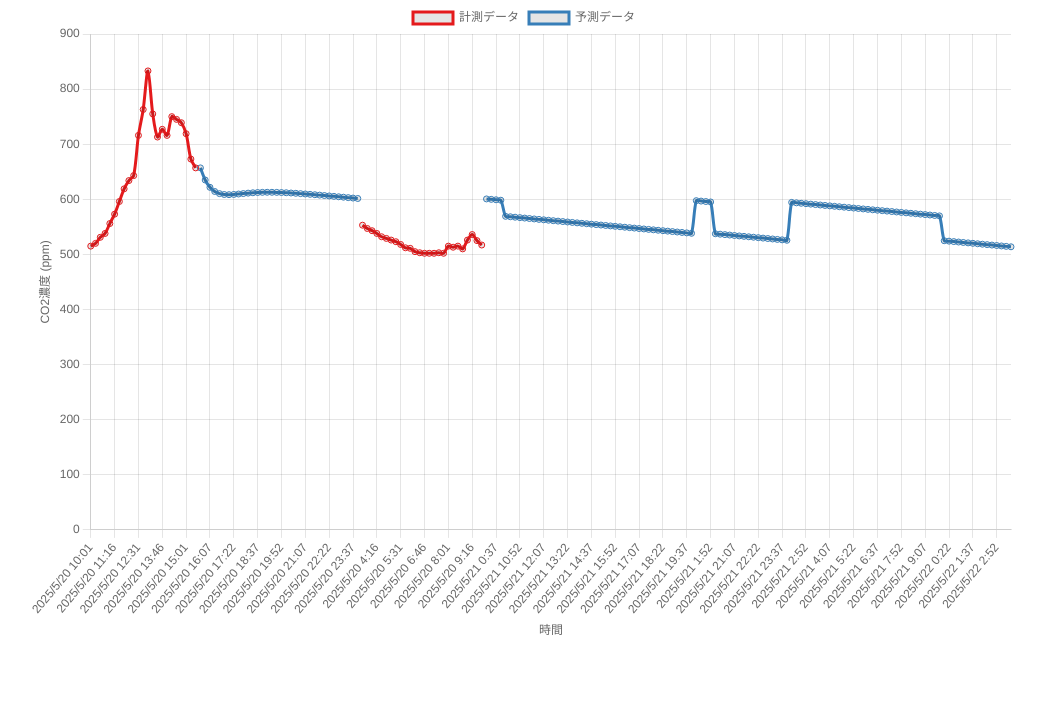
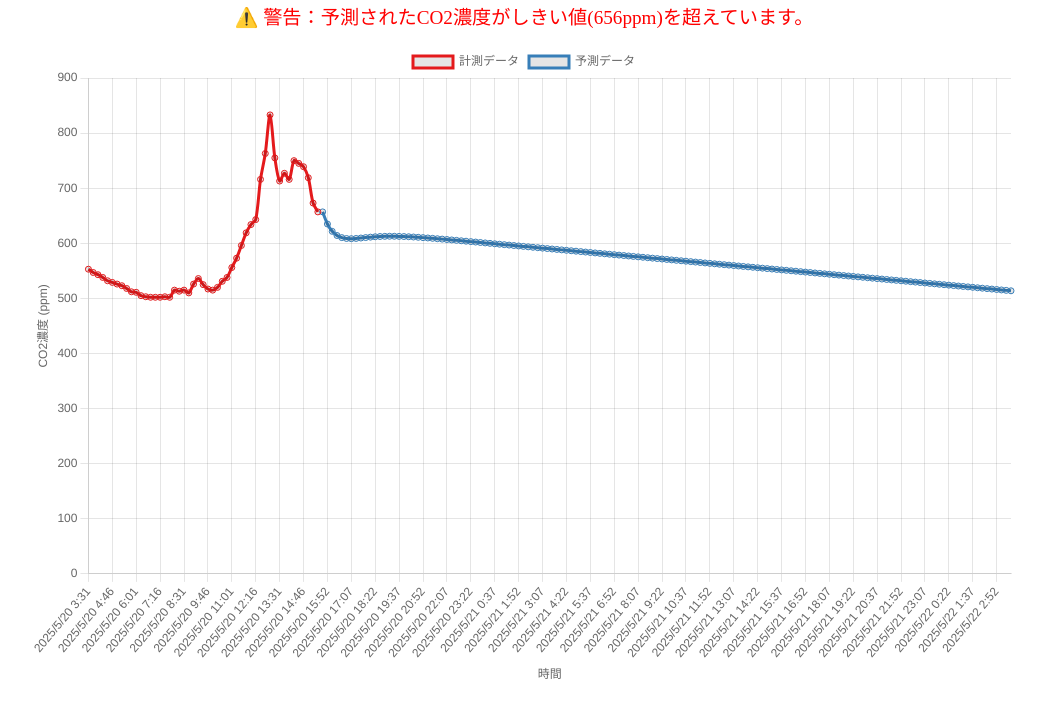
Before and after one commit to sibateku/AD_expt1, a plain HTML site: page index.html in a window 1280 px wide. Shown: the part 76-800 px from the top of the page, without its empty margins (116-1162 px from the left). Drawn offline with nearby package versions, Linux system fonts and the light colour scheme.

Commit message:
プログラム修正
グラフ表示でのエラー
test.jsで動くようになってます

```diff
--- a/index.html
+++ b/index.html
@@ -12,6 +12,11 @@
     h1 {
         text-align: center;
         margin: 16px 0;
+    }
+    #alert {
+      text-align: center;
+      font-size: 1.2rem;
+      margin-bottom: 16px;
     }
     #chart-container {
         width: 80%;
@@ -29,10 +34,10 @@
 
 <body>
   <h1>CO2濃度の推移</h1>
-  <div id="alert" style="text-align: center; font-size: 1.2rem; margin-bottom: 16px;"></div>
+  <div id="alert"></div>
   <div id="chart-container">
     <canvas id="co2Chart"></canvas>
   </div>
-  <script src="./script.js"></script>
+  <script src="./test.js"></script>
 </body>
 </html>
--- a/predicted.csv
+++ b/predicted.csv
@@ -1,146 +1,146 @@
 timestamp,predicted_co2
 2025/5/20 15:37,657
 2025/5/20 15:52,635.0212402
-2025/5/20 16:07,621.7158813476562
+2025/5/20 16:07,621.7158813
 2025/5/20 16:22,614.1762695
 2025/5/20 16:37,610.3146973
-2025/5/20 16:52,608.6878662109375
-2025/5/20 17:07,608.3880615234375
-2025/5/20 17:22,608.8089599609375
-2025/5/20 17:37,609.5599365234375
-2025/5/20 17:52,610.3986206054688
-2025/5/20 18:07,611.1817016601562
+2025/5/20 16:52,608.6878662
+2025/5/20 17:07,608.3880615
+2025/5/20 17:22,608.80896
+2025/5/20 17:37,609.5599365
+2025/5/20 17:52,610.3986206
+2025/5/20 18:07,611.1817017
 2025/5/20 18:22,611.8312988
-2025/5/20 18:37,612.3118896484375
+2025/5/20 18:37,612.3118896
 2025/5/20 18:52,612.6142578
-2025/5/20 19:07,612.7447509765625
-2025/5/20 19:22,612.7181396484375
-2025/5/20 19:37,612.5530395507812
-2025/5/20 19:52,612.2689819335938
-2025/5/20 20:07,611.8848266601562
+2025/5/20 19:07,612.744751
+2025/5/20 19:22,612.7181396
+2025/5/20 19:37,612.5530396
+2025/5/20 19:52,612.2689819
+2025/5/20 20:07,611.8848267
 2025/5/20 20:22,611.4177246
 2025/5/20 20:37,610.8828125
-2025/5/20 20:52,610.2930297851562
-2025/5/20 21:07,609.6593627929688
-2025/5/20 21:22,608.9907836914062
-2025/5/20 21:37,608.2946166992188
+2025/5/20 20:52,610.2930298
+2025/5/20 21:07,609.6593628
+2025/5/20 21:22,608.9907837
+2025/5/20 21:37,608.2946167
 2025/5/20 21:52,607.5769043
-2025/5/20 22:07,606.8423461914062
+2025/5/20 22:07,606.8423462
 2025/5/20 22:22,606.0947266
-2025/5/20 22:37,605.3370361328125
-2025/5/20 22:52,604.5715942382812
-2025/5/20 23:07,603.8002319335938
-2025/5/20 23:22,603.0243530273438
-2025/5/20 23:37,602.2449951171875
-2025/5/20 23:52,601.4630126953125
-2025/5/21 0:07,600.6790771484375
-2025/5/21 0:22,599.8936157226562
-2025/5/21 0:37,599.1069946289062
-2025/5/21 0:52,598.3195190429688
-2025/5/21 1:07,597.5313720703125
-2025/5/21 1:22,596.7427368164062
-2025/5/21 1:37,595.9537353515625
-2025/5/21 1:52,595.1644897460938
+2025/5/20 22:37,605.3370361
+2025/5/20 22:52,604.5715942
+2025/5/20 23:07,603.8002319
+2025/5/20 23:22,603.024353
+2025/5/20 23:37,602.2449951
+2025/5/20 23:52,601.4630127
+2025/5/21 0:07,600.6790771
+2025/5/21 0:22,599.8936157
+2025/5/21 0:37,599.1069946
+2025/5/21 0:52,598.319519
+2025/5/21 1:07,597.5313721
+2025/5/21 1:22,596.7427368
+2025/5/21 1:37,595.9537354
+2025/5/21 1:52,595.1644897
 2025/5/21 2:07,594.375
-2025/5/21 2:22,593.5853271484375
-2025/5/21 2:37,592.7955322265625
+2025/5/21 2:22,593.5853271
+2025/5/21 2:37,592.7955322
 2025/5/21 2:52,592.0056152
-2025/5/21 3:07,591.2156372070312
-2025/5/21 3:22,590.4255981445312
+2025/5/21 3:07,591.2156372
+2025/5/21 3:22,590.4255981
 2025/5/21 3:37,589.635498
-2025/5/21 3:52,588.8453979492188
-2025/5/21 4:07,588.0552368164062
-2025/5/21 4:22,587.2650756835938
-2025/5/21 4:37,586.4749145507812
-2025/5/21 4:52,585.6846923828125
-2025/5/21 5:07,584.8944702148438
+2025/5/21 3:52,588.8453979
+2025/5/21 4:07,588.0552368
+2025/5/21 4:22,587.2650757
+2025/5/21 4:37,586.4749146
+2025/5/21 4:52,585.6846924
+2025/5/21 5:07,584.8944702
 2025/5/21 5:22,584.104248
-2025/5/21 5:37,583.3140258789062
-2025/5/21 5:52,582.5238037109375
-2025/5/21 6:07,581.7335815429688
-2025/5/21 6:22,580.9432983398438
-2025/5/21 6:37,580.1530151367188
-2025/5/21 6:52,579.3627319335938
-2025/5/21 7:07,578.5724487304688
-2025/5/21 7:22,577.7821655273438
-2025/5/21 7:37,576.9918823242188
-2025/5/21 7:52,576.2015991210938
-2025/5/21 8:07,575.4113159179688
-2025/5/21 8:22,574.6210327148438
-2025/5/21 8:37,573.8307495117188
-2025/5/21 8:52,573.0404663085938
-2025/5/21 9:07,572.2501831054688
-2025/5/21 9:22,571.4598999023438
-2025/5/21 9:37,570.6696166992188
-2025/5/21 9:52,569.8793334960938
-2025/5/21 10:07,569.0890502929688
-2025/5/21 10:22,568.2987670898438
-2025/5/21 10:37,567.5084838867188
-2025/5/21 10:52,566.7182006835938
-2025/5/21 11:07,565.9279174804688
-2025/5/21 11:22,565.1376342773438
-2025/5/21 11:37,564.3473510742188
-2025/5/21 11:52,563.5570678710938
-2025/5/21 12:07,562.7667846679688
-2025/5/21 12:22,561.9765014648438
-2025/5/21 12:37,561.1862182617188
-2025/5/21 12:52,560.3959350585938
-2025/5/21 13:07,559.6056518554688
-2025/5/21 13:22,558.8153686523438
-2025/5/21 13:37,558.0250854492188
-2025/5/21 13:52,557.2348022460938
-2025/5/21 14:07,556.4445190429688
-2025/5/21 14:22,555.6542358398438
-2025/5/21 14:37,554.8639526367188
-2025/5/21 14:52,554.0736694335938
-2025/5/21 15:07,553.2833862304688
-2025/5/21 15:22,552.4931030273438
-2025/5/21 15:37,551.7028198242188
-2025/5/21 15:52,550.9125366210938
-2025/5/21 16:07,550.1222534179688
-2025/5/21 16:22,549.3319702148438
-2025/5/21 16:37,548.5416870117188
-2025/5/21 16:52,547.7514038085938
-2025/5/21 17:07,546.9611206054688
-2025/5/21 17:22,546.1708374023438
-2025/5/21 17:37,545.3805541992188
-2025/5/21 17:52,544.5902709960938
-2025/5/21 18:07,543.7999877929688
-2025/5/21 18:22,543.0097045898438
-2025/5/21 18:37,542.2194213867188
-2025/5/21 18:52,541.4291381835938
-2025/5/21 19:07,540.6388549804688
-2025/5/21 19:22,539.8485717773438
-2025/5/21 19:37,539.0582885742188
-2025/5/21 19:52,538.2680053710938
-2025/5/21 20:07,537.4777221679688
-2025/5/21 20:22,536.6874389648438
-2025/5/21 20:37,535.8971557617188
-2025/5/21 20:52,535.1068725585938
-2025/5/21 21:07,534.3165893554688
-2025/5/21 21:22,533.5263061523438
-2025/5/21 21:37,532.7360229492188
-2025/5/21 21:52,531.9457397460938
-2025/5/21 22:07,531.1554565429688
-2025/5/21 22:22,530.3651733398438
-2025/5/21 22:37,529.5748901367188
-2025/5/21 22:52,528.7846069335938
-2025/5/21 23:07,527.9943237304688
-2025/5/21 23:22,527.2040405273438
-2025/5/21 23:37,526.4137573242188
-2025/5/21 23:52,525.6234741210938
-2025/5/22 0:07,524.8331909179688
-2025/5/22 0:22,524.0429077148438
-2025/5/22 0:37,523.2526245117188
-2025/5/22 0:52,522.4623413085938
-2025/5/22 1:07,521.6720581054688
-2025/5/22 1:22,520.8817749023438
-2025/5/22 1:37,520.0914916992188
-2025/5/22 1:52,519.3012084960938
-2025/5/22 2:07,518.5109252929688
-2025/5/22 2:22,517.7206420898438
-2025/5/22 2:37,516.9303588867188
-2025/5/22 2:52,516.1400756835938
-2025/5/22 3:07,515.3497924804688
-2025/5/22 3:22,514.5595092773438
-2025/5/22 3:37,513.7692260742188
+2025/5/21 5:37,583.3140259
+2025/5/21 5:52,582.5238037
+2025/5/21 6:07,581.7335815
+2025/5/21 6:22,580.9432983
+2025/5/21 6:37,580.1530151
+2025/5/21 6:52,579.3627319
+2025/5/21 7:07,578.5724487
+2025/5/21 7:22,577.7821655
+2025/5/21 7:37,576.9918823
+2025/5/21 7:52,576.2015991
+2025/5/21 8:07,575.4113159
+2025/5/21 8:22,574.6210327
+2025/5/21 8:37,573.8307495
+2025/5/21 8:52,573.0404663
+2025/5/21 9:07,572.2501831
+2025/5/21 9:22,571.4598999
+2025/5/21 9:37,570.6696167
+2025/5/21 9:52,569.8793335
+2025/5/21 10:07,569.0890503
+2025/5/21 10:22,568.2987671
+2025/5/21 10:37,567.5084839
+2025/5/21 10:52,566.7182007
+2025/5/21 11:07,565.9279175
+2025/5/21 11:22,565.1376343
+2025/5/21 11:37,564.3473511
+2025/5/21 11:52,563.5570679
+2025/5/21 12:07,562.7667847
+2025/5/21 12:22,561.9765015
+2025/5/21 12:37,561.1862183
+2025/5/21 12:52,560.3959351
+2025/5/21 13:07,559.6056519
+2025/5/21 13:22,558.8153687
+2025/5/21 13:37,558.0250854
+2025/5/21 13:52,557.2348022
+2025/5/21 14:07,556.444519
+2025/5/21 14:22,555.6542358
+2025/5/21 14:37,554.8639526
+2025/5/21 14:52,554.0736694
+2025/5/21 15:07,553.2833862
+2025/5/21 15:22,552.493103
+2025/5/21 15:37,551.7028198
+2025/5/21 15:52,550.9125366
+2025/5/21 16:07,550.1222534
+2025/5/21 16:22,549.3319702
+2025/5/21 16:37,548.541687
+2025/5/21 16:52,547.7514038
+2025/5/21 17:07,546.9611206
+2025/5/21 17:22,546.1708374
+2025/5/21 17:37,545.3805542
+2025/5/21 17:52,544.590271
+2025/5/21 18:07,543.7999878
+2025/5/21 18:22,543.0097046
+2025/5/21 18:37,542.2194214
+2025/5/21 18:52,541.4291382
+2025/5/21 19:07,540.638855
+2025/5/21 19:22,539.8485718
+2025/5/21 19:37,539.0582886
+2025/5/21 19:52,538.2680054
+2025/5/21 20:07,537.4777222
+2025/5/21 20:22,536.687439
+2025/5/21 20:37,535.8971558
+2025/5/21 20:52,535.1068726
+2025/5/21 21:07,534.3165894
+2025/5/21 21:22,533.5263062
+2025/5/21 21:37,532.7360229
+2025/5/21 21:52,531.9457397
+2025/5/21 22:07,531.1554565
+2025/5/21 22:22,530.3651733
+2025/5/21 22:37,529.5748901
+2025/5/21 22:52,528.7846069
+2025/5/21 23:07,527.9943237
+2025/5/21 23:22,527.2040405
+2025/5/21 23:37,526.4137573
+2025/5/21 23:52,525.6234741
+2025/5/22 0:07,524.8331909
+2025/5/22 0:22,524.0429077
+2025/5/22 0:37,523.2526245
+2025/5/22 0:52,522.4623413
+2025/5/22 1:07,521.6720581
+2025/5/22 1:22,520.8817749
+2025/5/22 1:37,520.0914917
+2025/5/22 1:52,519.3012085
+2025/5/22 2:07,518.5109253
+2025/5/22 2:22,517.7206421
+2025/5/22 2:37,516.9303589
+2025/5/22 2:52,516.1400757
+2025/5/22 3:07,515.3497925
+2025/5/22 3:22,514.5595093
+2025/5/22 3:37,513.7692261
--- /dev/null
+++ b/test.js
@@ -0,0 +1,107 @@
+const THRESHOLD = 656; // しきい値（ppm）
+
+const csvFiles = [
+  { path: 'observed.csv', label: '計測データ', color: '#E41A1C' },
+  { path: 'predicted.csv', label: '予測データ', color: '#377EB8' }
+];
+
+Promise.all(csvFiles.map(file =>
+  fetch(file.path)
+    .then(res => res.text())
+    .then(text => {
+      const lines = text.trim().split('\n').slice(1); // ヘッダー除去
+
+      const entries = lines.map(line => {
+        const [time, value] = line.split(',');
+        return { time, value: Number(value) };
+      });
+
+      // ソート（昇順）
+      entries.sort((a, b) => new Date(a.time) - new Date(b.time));
+
+      return {
+        label: file.label,
+        entries: entries,
+        color: file.color
+      };
+    })
+)).then(results => {
+  // 観測データと予測データを分離
+  const observed = results.find(r => r.label === '計測データ');
+  const predicted = results.find(r => r.label === '予測データ');
+
+  // 両データを結合
+  const allLabels = [...observed.entries.map(e => e.time), ...predicted.entries.map(e => e.time)];
+  const observedData = [...observed.entries.map(e => e.value), ...new Array(predicted.entries.length).fill(null)];
+  const predictedData = [...new Array(observed.entries.length).fill(null), ...predicted.entries.map(e => e.value)];
+
+  // グラフ描画
+  drawChart(allLabels, [
+    {
+      label: observed.label,
+      data: observedData,
+      borderColor: observed.color,
+      spanGaps: false,
+      tension: 0.3,
+      fill: false
+    },
+    {
+      label: predicted.label,
+      data: predictedData,
+      borderColor: predicted.color,
+      spanGaps: false,
+      tension: 0.3,
+      fill: false
+    }
+  ]);
+
+  // しきい値チェック
+  const exceeded = predicted.entries.some(e => e.value > THRESHOLD);
+  const alertBox = document.getElementById('alert');
+  if (exceeded) {
+    alertBox.textContent = `⚠️ 警告：予測されたCO2濃度がしきい値(${THRESHOLD}ppm)を超えています。`;
+    alertBox.style.color = 'red';
+  } else {
+    alertBox.textContent = `✔️ 予測されたCO2濃度は正常範囲内です（しきい値：${THRESHOLD}ppm）。`;
+    alertBox.style.color = 'green';
+  }
+
+}).catch(error => {
+  console.error('CSV読み込みエラー:', error);
+});
+
+function drawChart(labels, datasets) {
+  const ctx = document.getElementById('co2Chart').getContext('2d');
+  new Chart(ctx, {
+    type: 'line',
+    data: {
+      labels: labels,
+      datasets: datasets
+    },
+    options: {
+      responsive: true,
+      maintainAspectRatio: false,
+      plugins: {
+        legend: {
+          display: true,
+          position: 'top'
+        }
+      },
+      scales: {
+        x: {
+          title: {
+            display: true,
+            text: '時間'
+          }
+        },
+        y: {
+          title: {
+            display: true,
+            text: 'CO2濃度 (ppm)'
+          },
+          beginAtZero: true
+        }
+      }
+    }
+  });
+}
```
